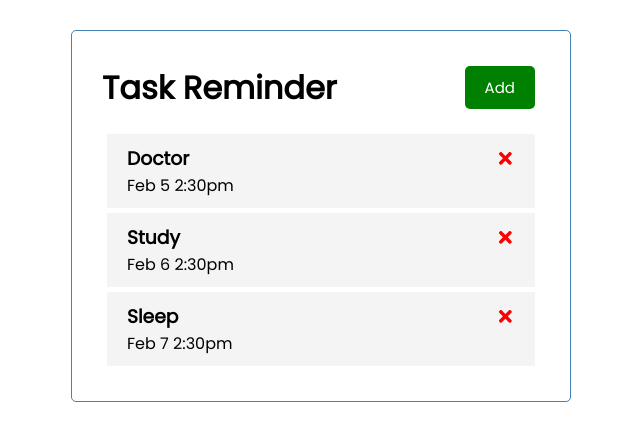
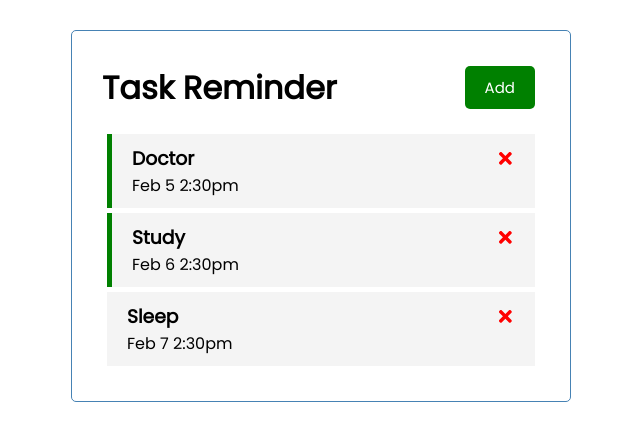
Before and after one commit to 8490/react-easy-task-tracker, a React (Create React App) app: page / in a window 1280 px wide. Shown: the top 440 px of the page, without its empty margins (319-959 px from the left). Built offline with nearby package versions, Linux system fonts and the light colour scheme.

Commit message:
added toggle for reminder

```diff
--- a/src/App.js
+++ b/src/App.js
@@ -29,11 +29,20 @@ function App() {
     setTasks(tasks.filter((task) => task.id !== id))
   }
 
+  // Toggle Reminder
+  const toggleReminder = (id) => {
+    setTasks(tasks.map((task) =>
+      task.id === id ? { ...task, reminder: !task.reminder} : task
+      )
+    )
+  }
+
 
   return (
     <div className="container">
       <Header />
-      {tasks.length > 0 ? <Tasks tasks={tasks} onDelete={deleteTask} /> :
+      {tasks.length > 0 ? <Tasks tasks={tasks}
+        onDelete={deleteTask} onToggle={toggleReminder} /> :
         ("No Tasks to show") }
     </div>
   );
--- a/src/components/Task.js
+++ b/src/components/Task.js
@@ -1,8 +1,9 @@
 import {FaTimes} from "react-icons/fa"
+import React from "react"
 
-const Task = ({ task, onDelete }) => {
+const Task = ({ task, onDelete, onToggle }) => {
     return (
-        <div className="task">
+        <div className={`task ${task.reminder ? "reminder" : ""}`} onDoubleClick={() => onToggle(task.id)}>
             <h3>
                 {task.text}
                 <FaTimes style={{ color:"red", cursor:"pointer" }}
--- a/src/components/Tasks.js
+++ b/src/components/Tasks.js
@@ -1,11 +1,12 @@
 import Task from "./Task"
 
-const Tasks = ({ tasks, onDelete }) => {
+const Tasks = ({ tasks, onDelete, onToggle }) => {
     return (
         <>
             {tasks.map((task) => (
                 <Task key={task.id} task={task}
                     onDelete={onDelete}
+                    onToggle={onToggle}
                 />)
             )}
         </>
```
